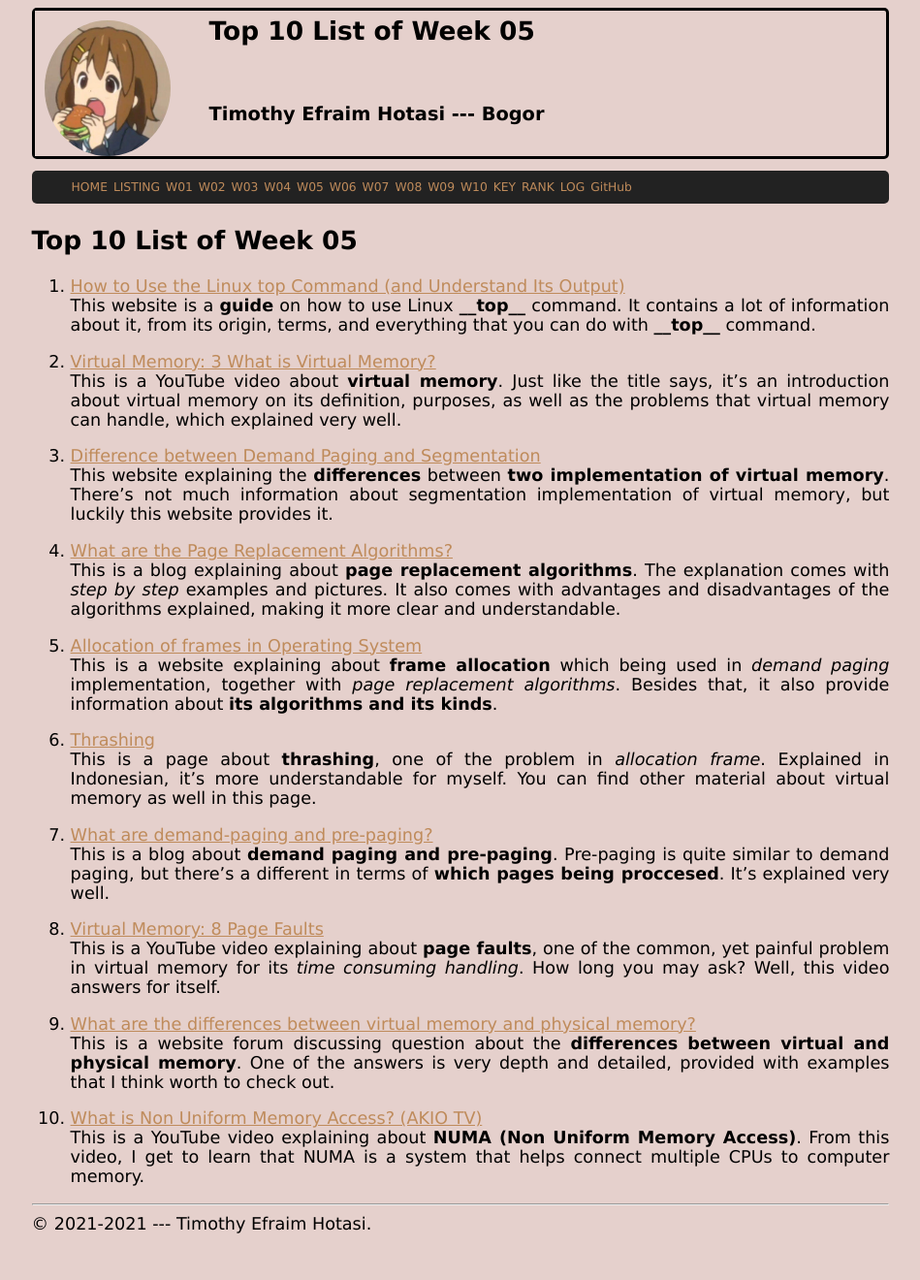
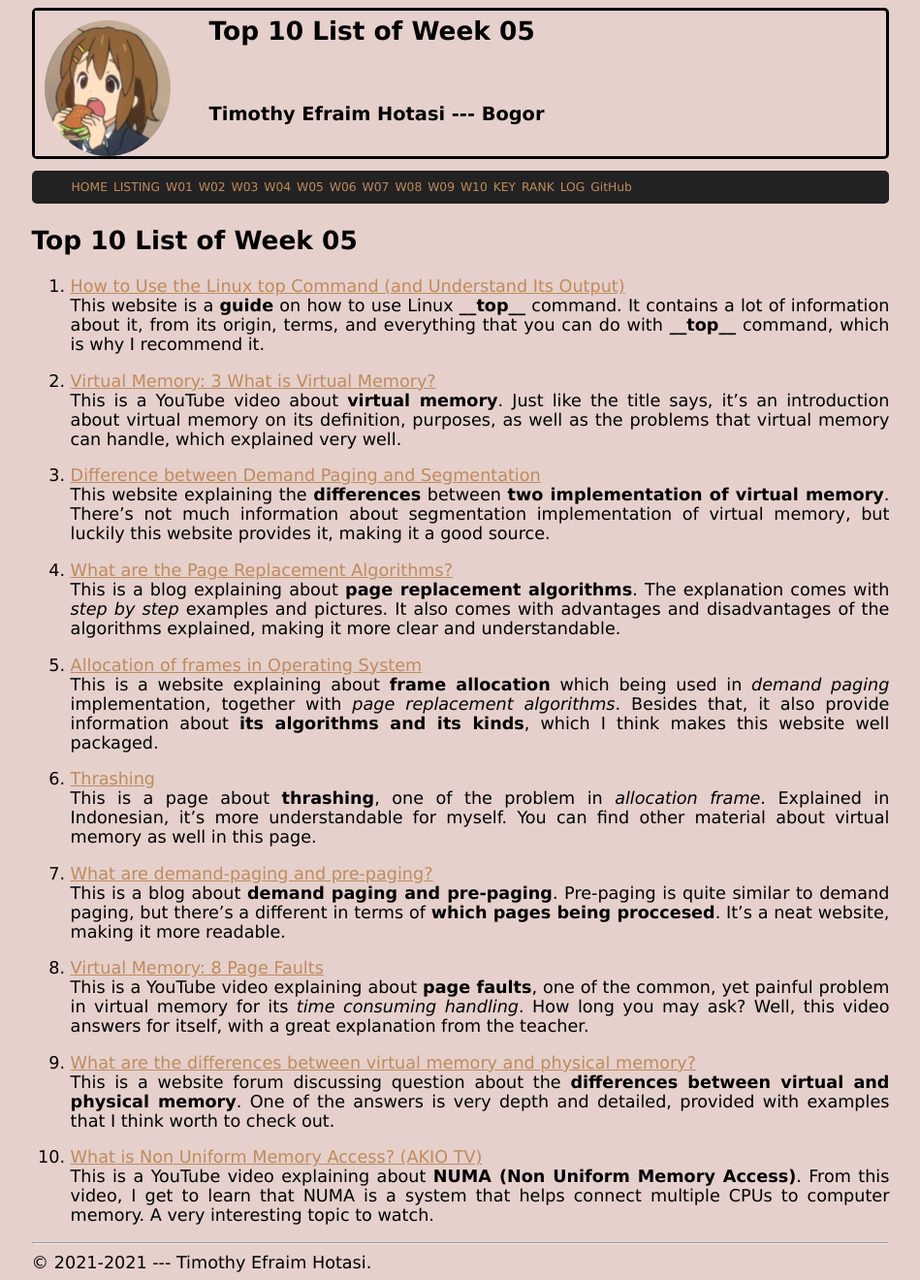
Before and after one commit to X1non/os211, a Jekyll site: the page built from w05.md, in a window 1280 px wide. Shown: the whole page at 97% size, without its empty margins (165-1114 px from the left). Built offline with Jekyll 4.4.1, drawn with Linux system fonts in a browser that asks for light colours; our own code applies the rules of GitHub Pages for plain Markdown files; before the commit the page ends 1280 px from its top, so only the background shows below that.

Commit message:
minor changes for w05

```diff
--- a/TXT/mylog.txt
+++ b/TXT/mylog.txt
@@ -66,3 +66,4 @@ ZCZC W05 30 L12 Assignment #2 - Ranking my 10 neighbors
 ZCZC W05 60 L13 Assignment #3 - Top 10 List
 ZCZC W05 90 L05 GSGS related for my top 10 list
 ZCZC W05 60 L14 Assignment #4 - Tarbal and TOP setup
+ZCZC W05 30 L23 Discord PopQuiz W05Q1N
--- a/w05.md
+++ b/w05.md
@@ -6,31 +6,31 @@ permalink: /W05/
 # Top 10 List of Week 05
 
 1. [How to Use the Linux top Command (and Understand Its Output)](https://www.howtogeek.com/668986/how-to-use-the-linux-top-command-and-understand-its-output/)<br>
-This website is a **guide** on how to use Linux **__top__** command. It contains a lot of information about it, from its origin, terms, and everything that you can do with **__top__** command.
+This website is a **guide** on how to use Linux **__top__** command. It contains a lot of information about it, from its origin, terms, and everything that you can do with **__top__** command, which is why I recommend it.
 
 2. [Virtual Memory: 3 What is Virtual Memory?](https://www.youtube.com/watch?v=qlH4-oHnBb8)<br>
 This is a YouTube video about **virtual memory**. Just like the title says, it's an introduction about virtual memory on its definition, purposes, as well as the problems that virtual memory can handle, which explained very well.
 
 3. [Difference between Demand Paging and Segmentation](https://www.geeksforgeeks.org/difference-between-demand-paging-and-segmentation/)<br>
-This website explaining the **differences** between **two implementation of virtual memory**. There's not much information about segmentation implementation of virtual memory, but luckily this website provides it.
+This website explaining the **differences** between **two implementation of virtual memory**. There's not much information about segmentation implementation of virtual memory, but luckily this website provides it, making it a good source.
 
 4. [What are the Page Replacement Algorithms?](https://afteracademy.com/blog/what-are-the-page-replacement-algorithms)<br>
 This is a blog explaining about **page replacement algorithms**. The explanation comes with *step by step* examples and pictures. It also comes with advantages and disadvantages of the algorithms explained, making it more clear and understandable.
 
 5. [Allocation of frames in Operating System](https://www.geeksforgeeks.org/operating-system-allocation-frames/)<br>
-This is a website explaining about **frame allocation** which being used in *demand paging* implementation, together with *page replacement algorithms*. Besides that, it also provide information about **its algorithms and its kinds**.
+This is a website explaining about **frame allocation** which being used in *demand paging* implementation, together with *page replacement algorithms*. Besides that, it also provide information about **its algorithms and its kinds**, which I think makes this website well packaged.
 
 6. [Thrashing](http://ftp.gunadarma.ac.id/linux/docs/v06/Kuliah/SistemOperasi/BUKU/SistemOperasi-4.X-2/ch07s05.html)<br>
 This is a page about **thrashing**, one of the problem in *allocation frame*. Explained in Indonesian, it's more understandable for myself. You can find other material about virtual memory as well in this page.
 
 7. [What are demand-paging and pre-paging?](https://afteracademy.com/blog/what-are-demand-paging-and-pre-paging)<br>
-This is a blog about **demand paging and pre-paging**. Pre-paging is quite similar to demand paging, but there's a different in terms of **which pages being proccesed**. It's explained very well.
+This is a blog about **demand paging and pre-paging**. Pre-paging is quite similar to demand paging, but there's a different in terms of **which pages being proccesed**. It's a neat website, making it more readable.
 
 8. [Virtual Memory: 8 Page Faults](https://youtu.be/bShqyf-hDfg)<br>
-This is a YouTube video explaining about **page faults**, one of the common, yet painful problem in virtual memory for its *time consuming handling*. How long you may ask? Well, this video answers for itself.
+This is a YouTube video explaining about **page faults**, one of the common, yet painful problem in virtual memory for its *time consuming handling*. How long you may ask? Well, this video answers for itself, with a great explanation from the teacher.
 
 9. [What are the differences between virtual memory and physical memory?](https://stackoverflow.com/questions/14347206/what-are-the-differences-between-virtual-memory-and-physical-memory)<br>
 This is a website forum discussing question about the **differences between virtual and physical memory**. One of the answers is very depth and detailed, provided with examples that I think worth to check out.
 
 10. [What is Non Uniform Memory Access? (AKIO TV)](https://www.youtube.com/watch?v=Vmb8xGD-LV8)<br>
-This is a YouTube video explaining about **NUMA (Non Uniform Memory Access)**. From this video, I get to learn that NUMA is a system that helps connect multiple CPUs to computer memory.
+This is a YouTube video explaining about **NUMA (Non Uniform Memory Access)**. From this video, I get to learn that NUMA is a system that helps connect multiple CPUs to computer memory. A very interesting topic to watch.
```
Also changed, not shown: 5 other files.
